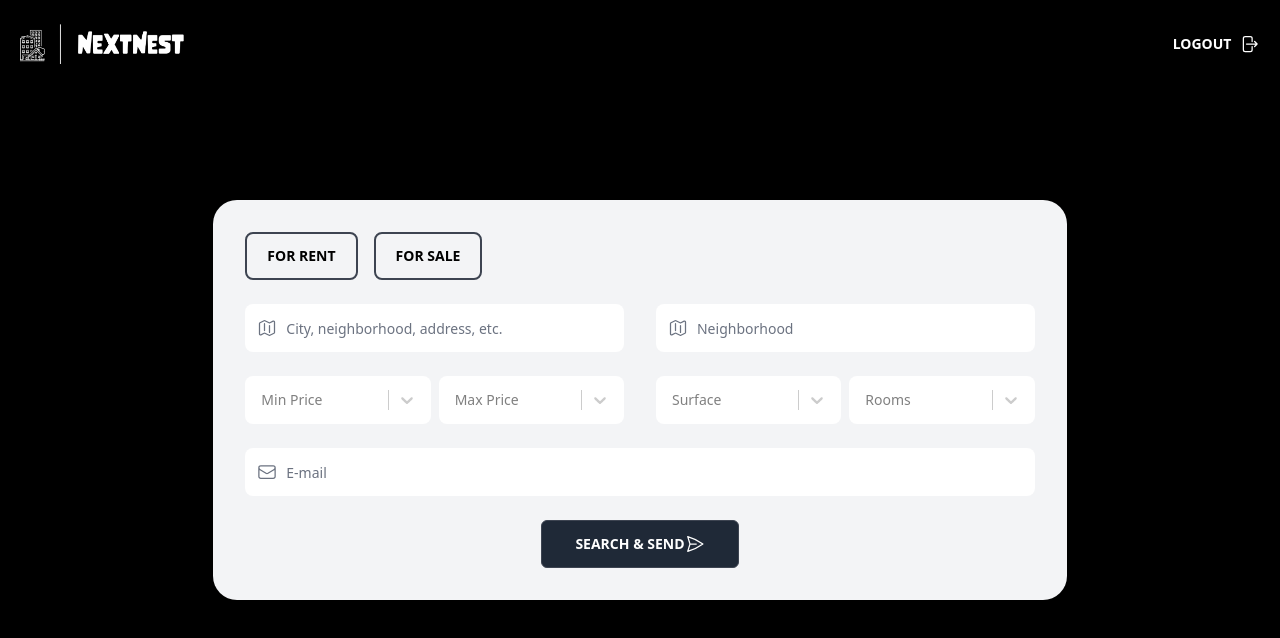
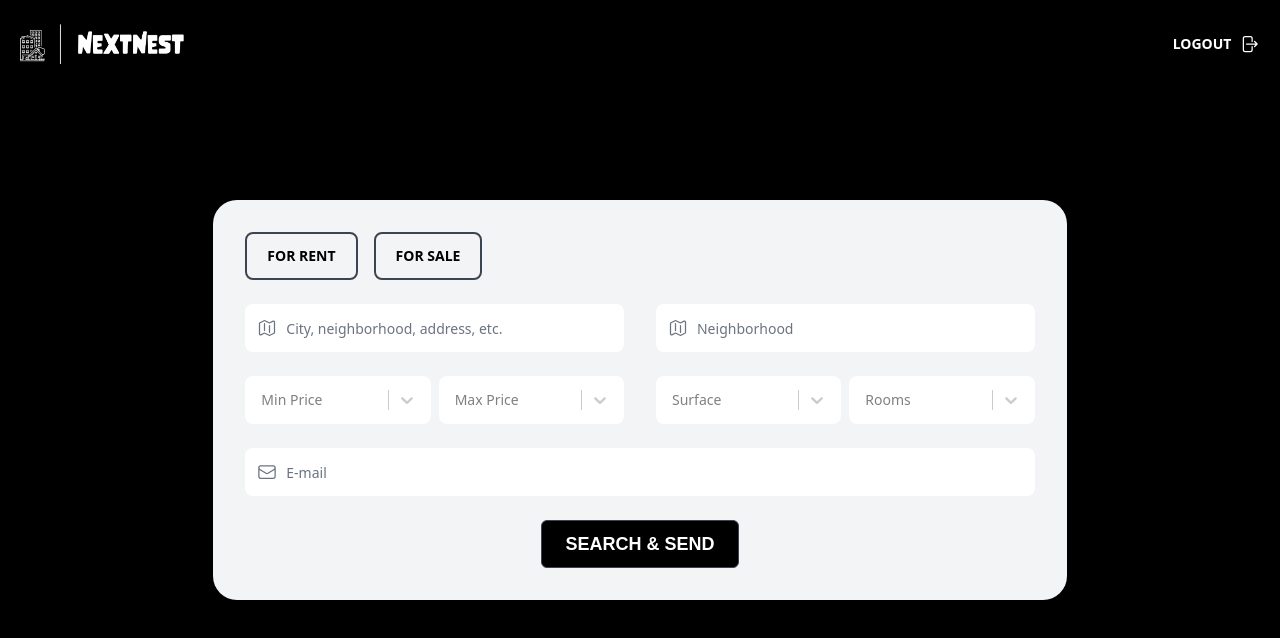
Before and after one commit to yigitaksoy/NextNest, a React (Vite) app in the folder client/: page /home in a window 1280 px wide. Shown: the top 638 px of the page. Built offline with nearby package versions, Linux system fonts and the light colour scheme; no server answers; sample sign-in values are in the browser's storage; a web font is replaced by a local one.

Commit message:
Style send button and add hover effects

```diff
--- a/client/src/components/SearchBar.jsx
+++ b/client/src/components/SearchBar.jsx
@@ -6,7 +6,6 @@ import LocationInput from "./LocationInput";
 import PriceInput from "./PriceInput";
 import SizeAndRoomsInput from "./SizeAndRoomsInput";
 import EmailInput from "./EmailInput";
-import { PaperAirplaneIcon } from "@heroicons/react/24/outline";
 
 const SearchBar = () => {
   const [formData, setFormData] = useState({
@@ -119,9 +118,8 @@ const SearchBar = () => {
             </div>
             <EmailInput handleChange={handleChange} formData={formData} />
             <div className="flex justify-center p-2">
-              <button className="btn w-full rounded-md border bg-gray-800 p-2 text-white lg:w-1/4">
+              <button className="btn w-full rounded-md border bg-black p-2 font-nove text-lg text-white hover:bg-sky-300 hover:text-black lg:w-1/4">
                 Search & Send
-                <PaperAirplaneIcon className="h-5 w-5 text-white" />
               </button>
             </div>
           </div>
```
